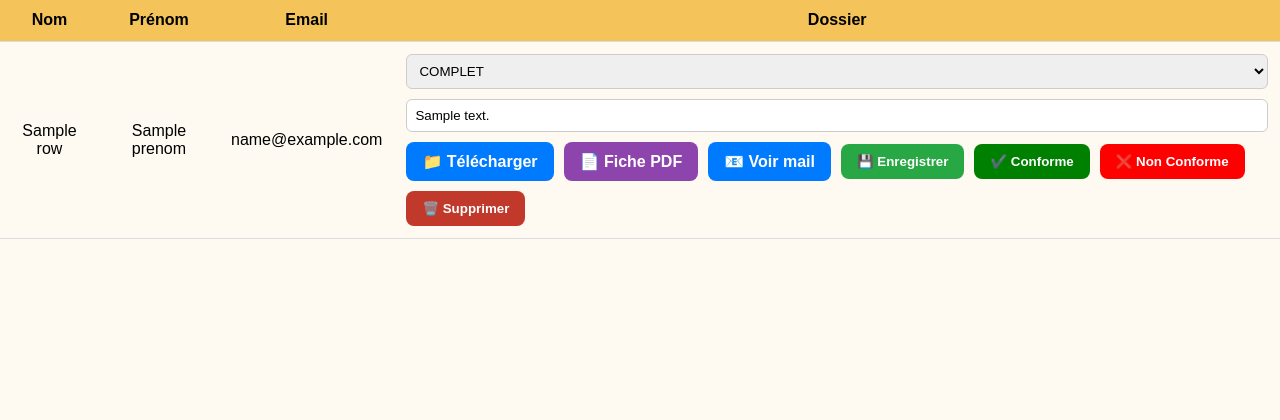
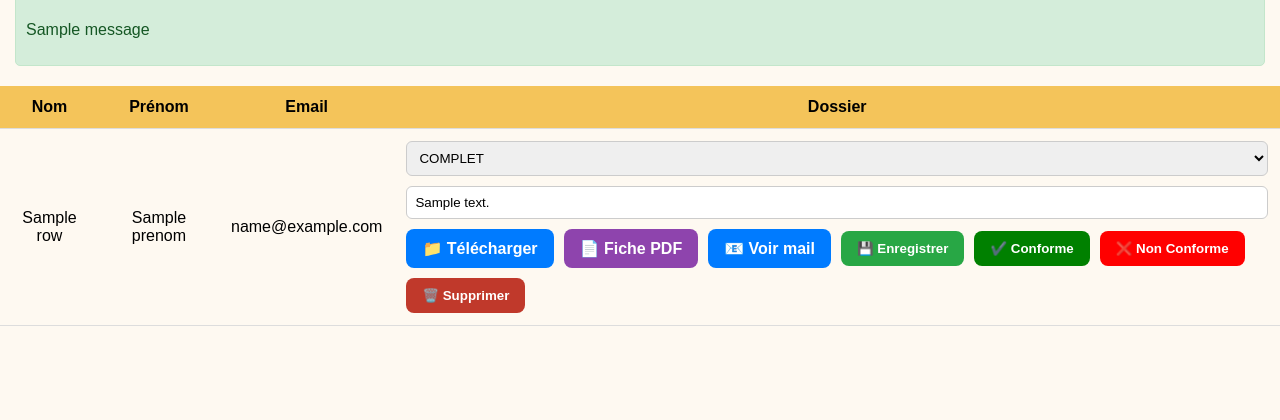
Before and after one commit to integraleacademy/inscriptions, a Flask app: template templates/admin.html in a window 1280 px wide. Shown: the part 141-561 px from the top of the page. Run offline with Flask 3, Linux system fonts and the light colour scheme; the template is opened without the code that fills it: most values are stand-ins (such as "Sample title", 1, 10 or a date in 2020); one stand-in notice (Sample message) is shown; parts of the project's set-up code (start-up, migrations or seed data) failed here and were passed over.

Commit message:
Update admin.html

```diff
--- a/templates/admin.html
+++ b/templates/admin.html
@@ -10,6 +10,17 @@
     <img src="/static/logo.png" alt="Logo Intégrale Academy">
     <h1>Interface Admin - Intégrale Academy</h1>
   </div>
+
+  <!-- Messages flash -->
+  {% with messages = get_flashed_messages(with_categories=true) %}
+    {% if messages %}
+      <div style="margin:15px; padding:10px; border-radius:5px; background:#d4edda; color:#155724; border:1px solid #c3e6cb;">
+        {% for category, message in messages %}
+          <p>{{ message }}</p>
+        {% endfor %}
+      </div>
+    {% endif %}
+  {% endwith %}
 
   <table>
     <thead>
```
